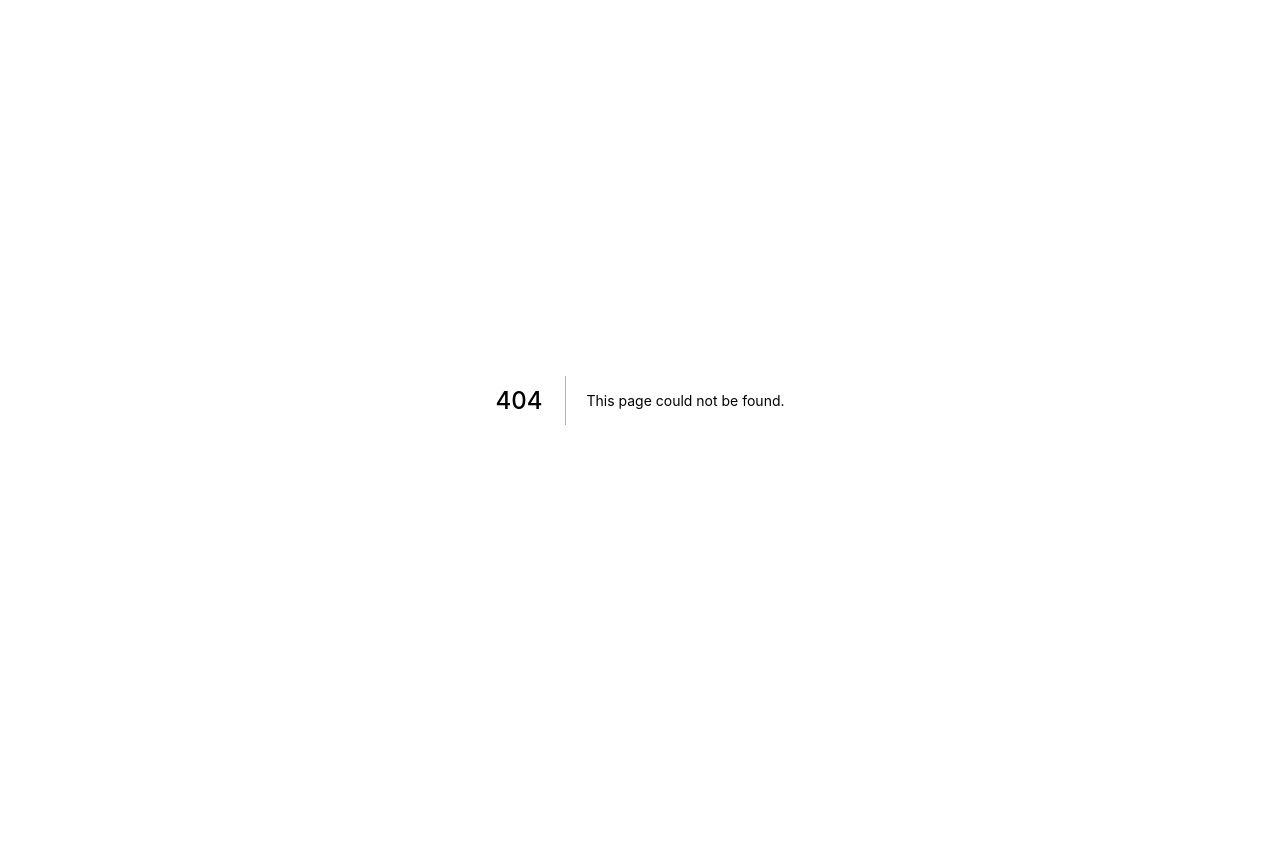
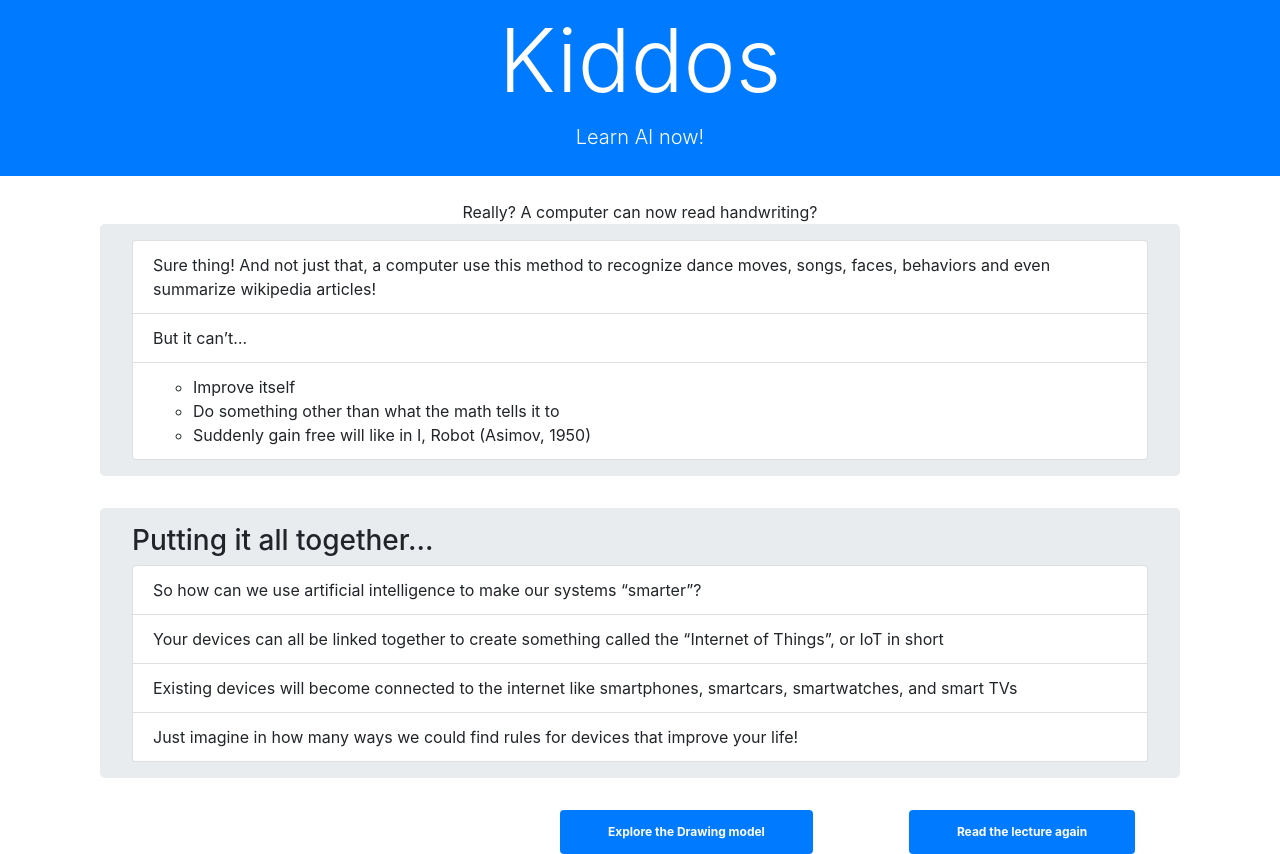
Before and after one commit to DileepReddyP/hackathon-ai, a Next.js app: page /summary in a window 1280 px wide. Before the commit this address had no page. Before the commit the page ends 800 px from the top, so only its background shows below. Built offline with nearby package versions, Linux system fonts and the light colour scheme.

Commit message:
style: adjust the navigation arrow button towards center and add navigation at the summary(last) page. also change the file's name to make it understandable

```diff
--- /dev/null
+++ b/pages/summary.jsx
@@ -0,0 +1,87 @@
+import Link from 'next/link'
+import Header from '../src/components/Header'
+import Setup from '../src/components/Setup'
+import { ArrowRightIcon, ArrowLeftIcon } from '@primer/octicons-react'
+import Body from '../src/components/Body'
+
+export default function summary() {
+	return (
+		<>
+			<Setup></Setup>
+			<Header></Header>
+			<Body
+				body={
+					<div className='container'>
+						Really? A computer can now read handwriting?
+						<div className='jumbotron py-3 text-left'>
+							<ul className='list-group'>
+								<li className='list-group-item'>
+									Sure thing! And not just that, a computer use this method to
+									recognize dance moves, songs, faces, behaviors and even
+									summarize wikipedia articles!
+								</li>
+								<li className='list-group-item'>But it can’t…</li>
+								<li className='list-group-item'>
+									<ul>
+										<li>Improve itself</li>
+										<li>Do something other than what the math tells it to</li>
+										<li>
+											Suddenly gain free will like in I, Robot (Asimov, 1950)
+										</li>
+									</ul>
+								</li>
+							</ul>
+						</div>
+						<div className='jumbotron py-3 text-left'>
+							<h3>Putting it all together...</h3>
+							<ul className='list-group'>
+								<li className='list-group-item'>
+									So how can we use artificial intelligence to make our systems
+									“smarter”?
+								</li>
+								<li className='list-group-item'>
+									Your devices can all be linked together to create something
+									called the “Internet of Things”, or IoT in short
+								</li>
+								<li className='list-group-item'>
+									Existing devices will become connected to the internet like
+									smartphones, smartcars, smartwatches, and smart TVs
+								</li>
+								<li className='list-group-item'>
+									Just imagine in how many ways we could find rules for devices
+									that improve your life!
+								</li>
+							</ul>
+						</div>
+					</div>
+				}
+			></Body>
+			<div
+				className='mx-auto link-container'
+				style={{
+					width: '20vw',
+					display: 'flex',
+					justifyContent: 'space-around',
+					alignContent: 'center'
+				}}
+			>
+				<Link href='/'>
+					<a
+						className='badge badge-primary mx-5 px-5 py-3'
+						style={{ display: 'flex', flex: 1 }}
+					>
+						Explore the Drawing model
+					</a>
+				</Link>
+				<Link href='/lecture'>
+					<a
+						className='badge badge-primary mx-5 px-5 py-3'
+						style={{ display: 'flex', flex: 1 }}
+					>
+						Read the lecture again
+					</a>
+				</Link>
+			</div>
+		</>
+	)
+}
```
Also changed, not shown: pages/finalmodel.jsx (+14 -3 lines), pages/index.jsx (+16 -8 lines), pages/lastpage.jsx (deleted, +0 -60 lines), pages/lecture.jsx (renamed from pages/nextpage.jsx, +29 -11 lines), styles/globals.css (+5 -5 lines).
